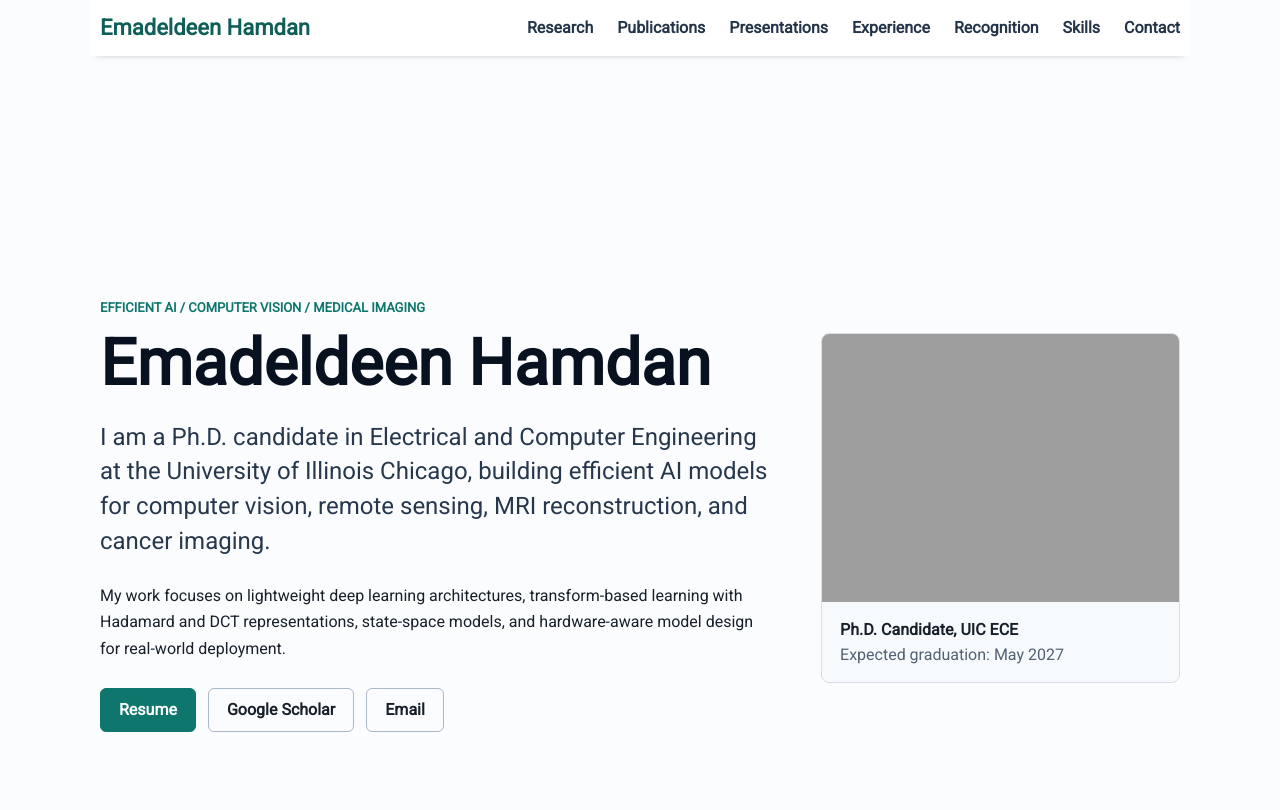
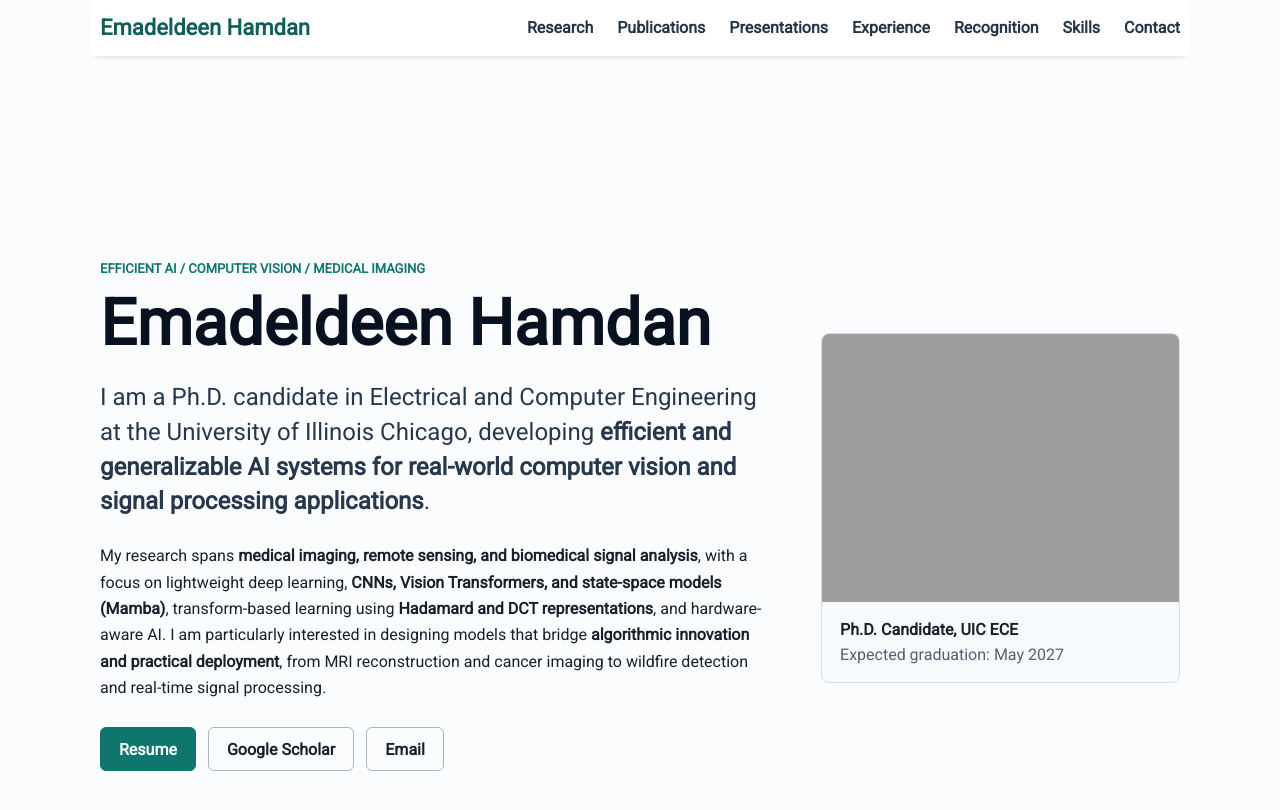
Before and after one commit to Emadeldeen-Hamdan/Emadeldeen-Hamdan.github.io, a Jekyll site: the page built from index.html, in a window 1280 px wide and 900 px high. Shown: the top 810 px of the window. Built offline with Jekyll 4.4.1, drawn with Linux system fonts in a browser that asks for light colours; nearby versions of some CDN libraries; the list of posts is cut into pages by our own code.

Commit message:
Update homepage research summary

```diff
--- a/index.html
+++ b/index.html
@@ -9,12 +9,15 @@ title: Home
       <p class="eyebrow">Efficient AI / Computer Vision / Medical Imaging</p>
       <h1>Emadeldeen Hamdan</h1>
       <p class="lead">
-        I am a Ph.D. candidate in Electrical and Computer Engineering at the University of Illinois Chicago,
-        building efficient AI models for computer vision, remote sensing, MRI reconstruction, and cancer imaging.
+        I am a Ph.D. candidate in Electrical and Computer Engineering at the University of Illinois Chicago, developing
+        <strong>efficient and generalizable AI systems for real-world computer vision and signal processing applications</strong>.
       </p>
       <p>
-        My work focuses on lightweight deep learning architectures, transform-based learning with Hadamard and DCT
-        representations, state-space models, and hardware-aware model design for real-world deployment.
+        My research spans <strong>medical imaging, remote sensing, and biomedical signal analysis</strong>, with a focus on lightweight
+        deep learning, <strong>CNNs, Vision Transformers, and state-space models (Mamba)</strong>, transform-based learning using
+        <strong>Hadamard and DCT representations</strong>, and hardware-aware AI. I am particularly interested in designing models
+        that bridge <strong>algorithmic innovation and practical deployment</strong>, from MRI reconstruction and cancer imaging to
+        wildfire detection and real-time signal processing.
       </p>
       <div class="hero-actions">
         <a class="button primary" href="{{ site.github.url }}/resume/Emadeldeen_Resume2026.pdf">Resume</a>
```
